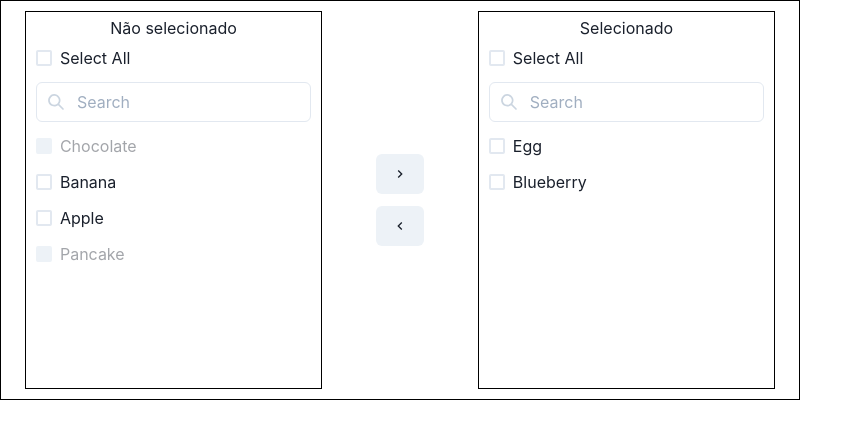
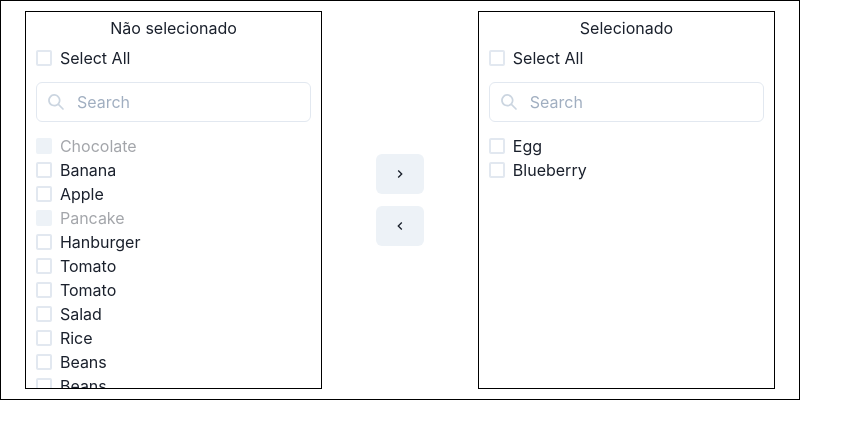
Before and after one commit to guilhermevperes/chakra-transfer, a React (Vite) app: page / in a window 1280 px wide. Shown: the top 438 px of the page, without its empty margins (0-863 px from the left). Built offline with nearby package versions, Linux system fonts and the light colour scheme.

Commit message:
Add overflow rule

```diff
--- a/src/App.tsx
+++ b/src/App.tsx
@@ -43,6 +43,60 @@ const App: React.FC<Props> = ({}) => {
       transfered: false,
       disabled: true,
     },
+    {
+      id: 7,
+      label: "Hanburger",
+      value: "hanburger",
+      transfered: false,
+    },
+    {
+      id: 7,
+      label: "Tomato",
+      value: "tomato",
+      transfered: false,
+    },
+    {
+      id: 8,
+      label: "Tomato",
+      value: "tomato",
+      transfered: false,
+    },
+    {
+      id: 9,
+      label: "Salad",
+      value: "salad",
+      transfered: false,
+    },
+    {
+      id: 10,
+      label: "Rice",
+      value: "rice",
+      transfered: false,
+    },
+    {
+      id: 11,
+      label: "Beans",
+      value: "beans",
+      transfered: false,
+    },
+    {
+      id: 11,
+      label: "Beans",
+      value: "beans",
+      transfered: false,
+    },
+    {
+      id: 11,
+      label: "Beans",
+      value: "beans",
+      transfered: false,
+    },
+    {
+      id: 11,
+      label: "Beans",
+      value: "beans",
+      transfered: false,
+    },
   ]);
 
   useEffect(() => {
--- a/src/components/transfer-box/TransferBox.tsx
+++ b/src/components/transfer-box/TransferBox.tsx
@@ -109,6 +109,7 @@ const TransferBox: React.FC<Props> = ({
       alignItems="center"
       h="100%"
       p="4px"
+      overflow="hidden"
     >
       {title && <Text>{title}</Text>}
       <Box
@@ -119,10 +120,19 @@ const TransferBox: React.FC<Props> = ({
         alignItems="flex-start"
         p="6px"
       >
-        <Stack spacing={3}>
+        <Stack spacing={3} overflow="hidden">
           <Checkbox onChange={selectAll}>Select All</Checkbox>
           {filter && renderInput()}
-          {handleItems()}
+          <Box
+            overflowY="auto"
+            w="100%"
+            h="100%"
+            display="flex"
+            flexDirection="column"
+            alignItems="flex-start"
+          >
+            {handleItems()}
+          </Box>
         </Stack>
       </Box>
     </Box>
```
